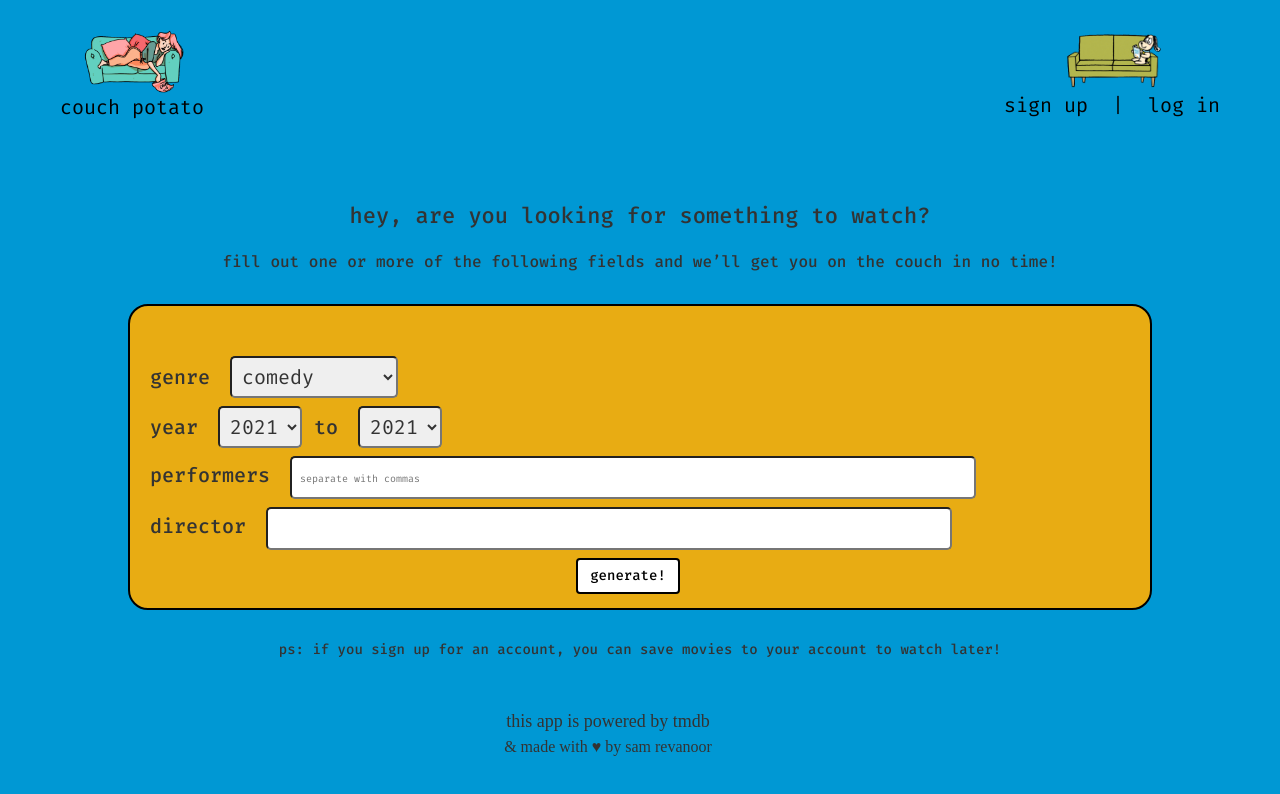
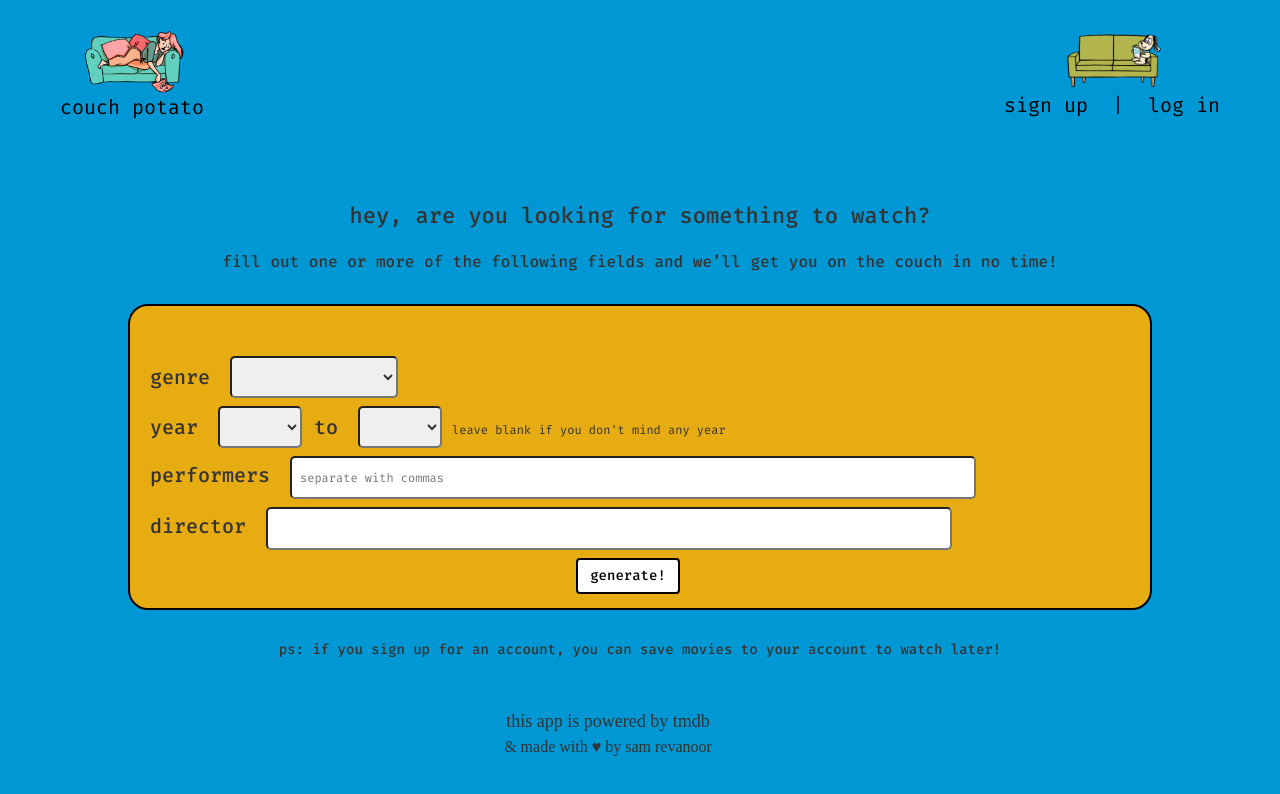
Before and after one commit to samrevanoor/couchpotato, a React (Create React App) app: page / in a window 1280 px wide. Shown: the top 794 px of the page. Built offline with nearby package versions, Linux system fonts and the light colour scheme; a web font is replaced by a local one.

Commit message:
adds blank option for year and genre

```diff
--- a/src/components/GeneratorForm/GeneratorForm.css
+++ b/src/components/GeneratorForm/GeneratorForm.css
@@ -29,7 +29,7 @@
 }
 
 .GeneratorForm-body input::placeholder {
-    font-size: 10px;
+  font-size: 12px;
 }
 
 .GeneratorForm-button {
@@ -38,3 +38,8 @@
   color: black;
   font-weight: 500;
 }
+
+.GeneratorForm-instruction {
+  font-size: 12px;
+  margin-left: 10px;
+}
--- a/src/components/GeneratorForm/GeneratorForm.jsx
+++ b/src/components/GeneratorForm/GeneratorForm.jsx
@@ -48,7 +48,8 @@ class GeneratorForm extends Component {
           <div>
             <div>
               <label>genre </label>
-              <select name="genre" onChange={(e)=>this.handleChange(e)}>
+              <select name="genre" onChange={(e) => this.handleChange(e)}>
+                <option key="emptyGenre" value=""></option>
                 <option value="comedy">comedy</option>
                 <option value="romance">romance</option>
                 <option value="drama">drama</option>
@@ -62,14 +63,19 @@ class GeneratorForm extends Component {
           <div>
             <div>
               <label>year </label>
-              <select name="year" onChange={(e)=>this.handleChange(e)}>
+              <select name="year" onChange={(e) => this.handleChange(e)}>
+                <option key="emptyStart" value=""></option>
                 {yearRange()}
               </select>
               &nbsp;
               <label>to</label>
-              <select name="year" onChange={(e)=>this.handleChange(e)}>
+              <select name="year" onChange={(e) => this.handleChange(e)}>
+                <option key="emptyStop" value=""></option>
                 {yearRange()}
               </select>
+              <span className="GeneratorForm-instruction">
+                leave blank if you don't mind any year
+              </span>
             </div>
           </div>
           <div>
@@ -80,7 +86,7 @@ class GeneratorForm extends Component {
                 placeholder="separate with commas"
                 value={this.state.performers}
                 name="performers"
-                onChange={(e)=>this.handlePerformersChange(e)}
+                onChange={(e) => this.handlePerformersChange(e)}
               />
             </div>
           </div>
@@ -91,7 +97,7 @@ class GeneratorForm extends Component {
                 type="text"
                 value={this.state.director}
                 name="director"
-                onChange={(e)=>this.handleChange(e)}
+                onChange={(e) => this.handleChange(e)}
               />
             </div>
           </div>
```
